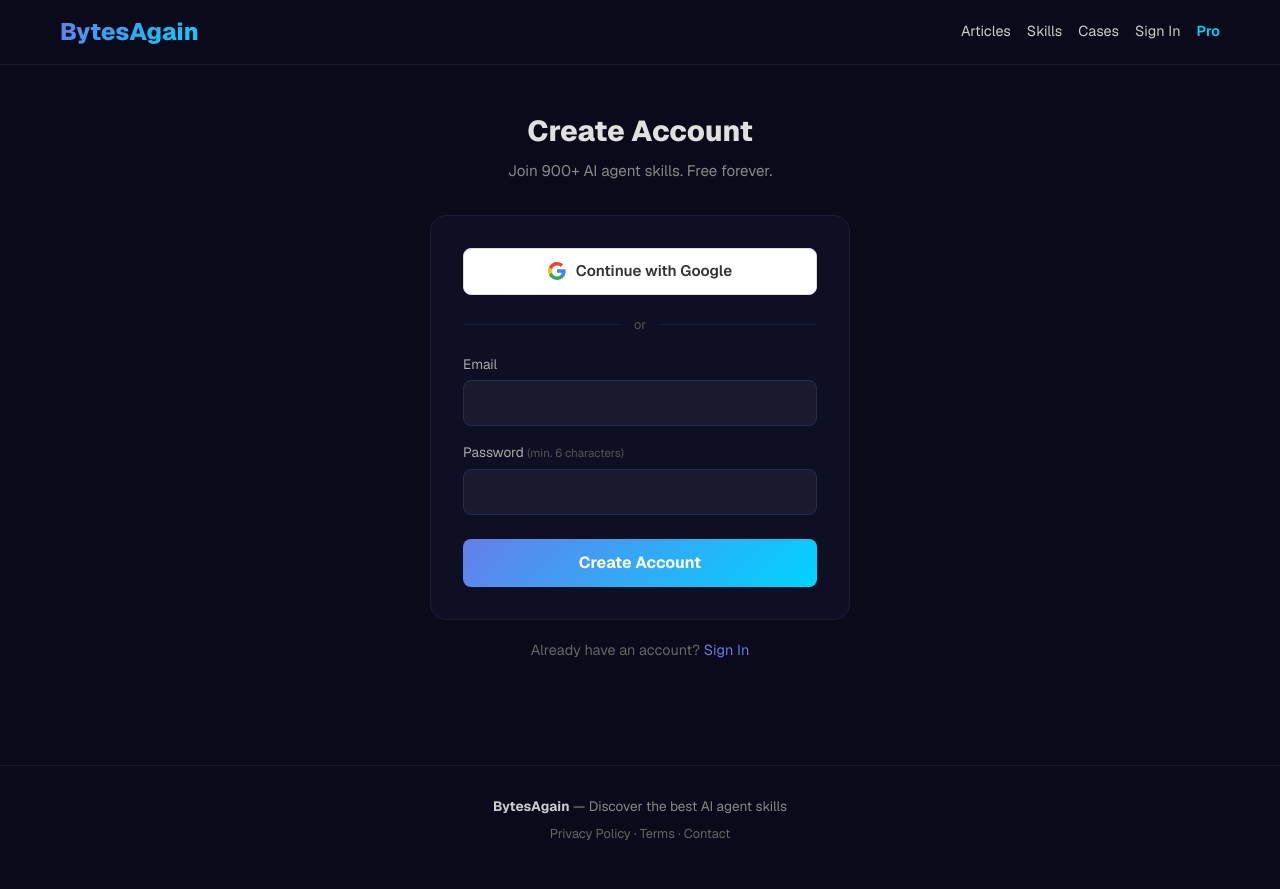
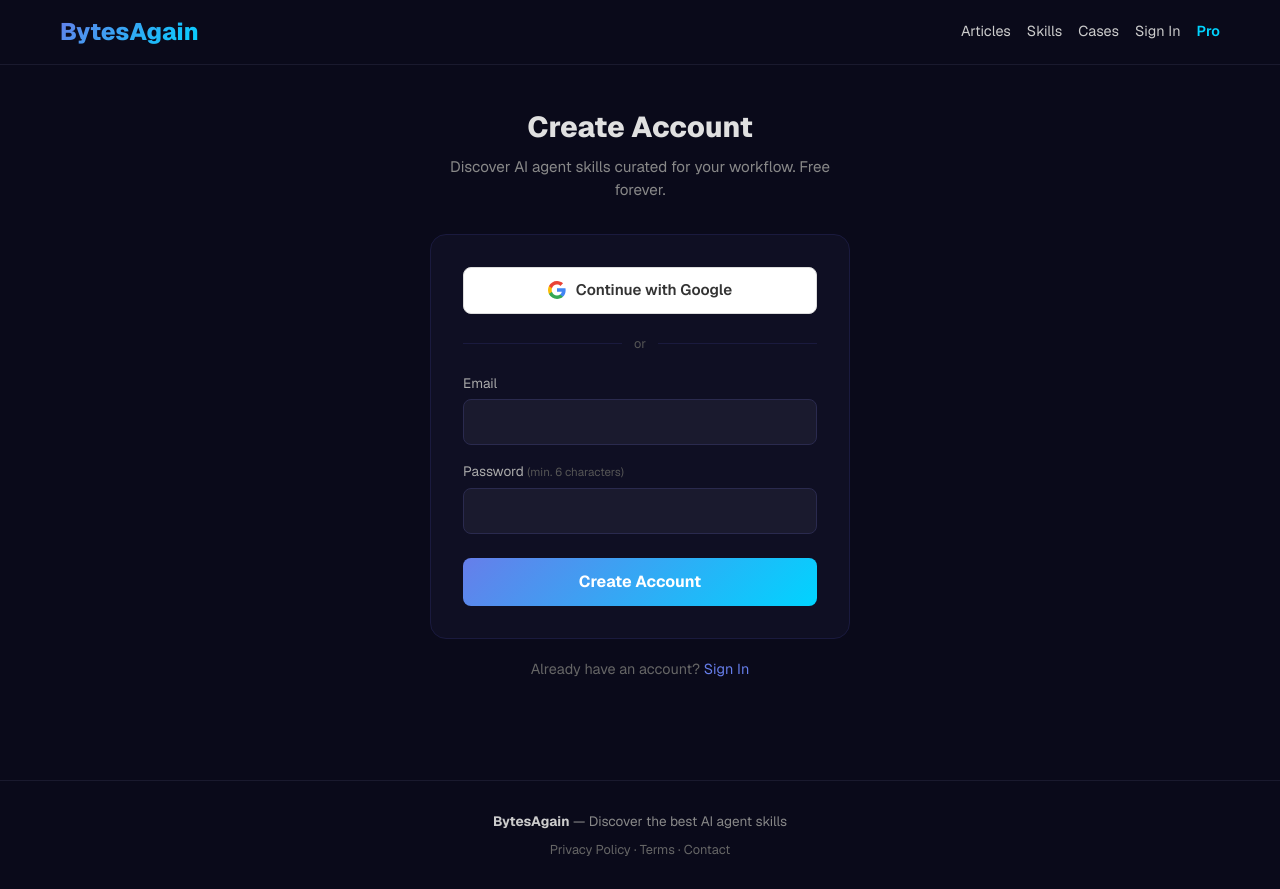
Before and after one commit to bytesagain-lab/bytesagain-next, a Next.js app: page /register in a window 1280 px wide. Built offline with nearby package versions, Linux system fonts and the light colour scheme; no server answers.

Commit message:
fix: remove hardcoded '900+' from register page subtitle

```diff
--- a/app/register/page.tsx
+++ b/app/register/page.tsx
@@ -57,7 +57,7 @@
     <div style={{ minHeight: '80vh', display: 'flex', alignItems: 'center', justifyContent: 'center', padding: '40px 20px' }}>
       <div style={{ width: '100%', maxWidth: 420 }}>
         <h1 style={{ fontSize: '1.8em', fontWeight: 800, margin: '0 0 8px', textAlign: 'center' }}>Create Account</h1>
-        <p style={{ color: '#888', textAlign: 'center', margin: '0 0 32px', fontSize: '.95em' }}>Join 900+ AI agent skills. Free forever.</p>
+        <p style={{ color: '#888', textAlign: 'center', margin: '0 0 32px', fontSize: '.95em' }}>Discover AI agent skills curated for your workflow. Free forever.</p>
 
         {error && (
           <div style={{ background: '#ff6b6b22', border: '1px solid #ff6b6b55', borderRadius: 10, padding: '12px 16px', marginBottom: 20, color: '#ff6b6b', fontSize: '.9em' }}>
```
